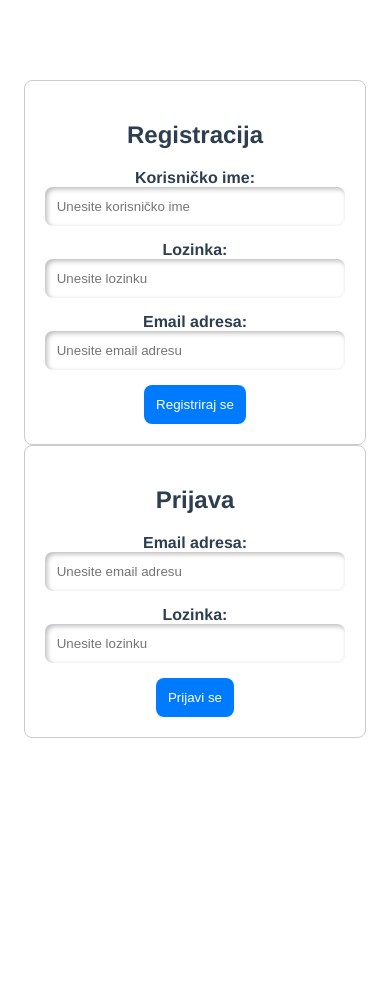
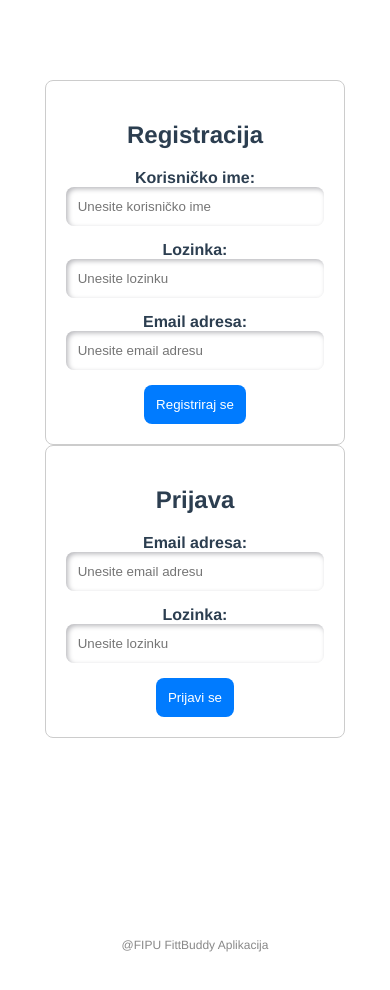
Before and after one commit to FilipSlavic5/frontend.slavicfilip, a Vue app: page /register in a window 390 px wide. Shown: the top 990 px of the page. Before the commit the page ends 844 px from the top, so only its background shows below. Built offline with nearby package versions, Linux system fonts and the light colour scheme.

Commit message:
Update Register.vue

```diff
--- a/src/views/Register.vue
+++ b/src/views/Register.vue
@@ -1,5 +1,6 @@
 <template>
   <div class="registration-container">
+    <div class="forms-container">
       <div class="registration-form">
         <h2>Registracija</h2>
         <form @submit.prevent="handleRegister">
@@ -19,7 +20,7 @@
         </form>
       </div>
 
-    <!-- Prikaz login forme -->
+
       <div class="login-form">
         <h2>Prijava</h2>
         <form @submit.prevent="handleLogin">
@@ -35,8 +36,10 @@
         </form>
       </div>
     </div>
+
+    <div class="footer-text">@FIPU FittBuddy Aplikacija</div>
+  </div>
 </template>
-
 
 <script>
 import axios from 'axios';
@@ -44,9 +47,9 @@ import axios from 'axios';
 export default {
   data() {
     return {
-      username: '', // Definicija svojstva "username"
-      password: '', // Definicija svojstva "password"
-      email: '', // Ostala svojstva ako su potrebna
+      username: '',
+      password: '',
+      email: '',
       loginEmail: '',
       loginPassword: ''
     };
@@ -61,7 +64,7 @@ export default {
           password: this.password
         });
         if (response.data) {
-          this.$store.dispatch('loginUser', {email: this.email, password: this.password});
+          this.$store.dispatch('loginUser', { email: this.email, password: this.password });
           this.$router.push('/main');
           console.log('Registracija uspješna:', response.data);
         }
@@ -70,13 +73,13 @@ export default {
         if (error.response) {
           console.error('Status:', error.response.status);
           console.error('Poruka:', error.response.data);
-    } else if (error.request) {   console.error('Detalji o zahtjevu:', error.request);
+        } else if (error.request) {
+          console.error('Detalji o zahtjevu:', error.request);
         } else {
-      // Ako se dogodila greška prilikom postavljanja zahtjeva, ispiši generičku poruku
+
           console.error('Došlo je do greške prilikom postavljanja zahtjeva:', error.message);
         }
       }
-
     },
     async handleLogin() {
       try {
@@ -85,7 +88,7 @@ export default {
           password: this.loginPassword
         });
         if (response.data) {
-          this.$store.dispatch('loginUser', {email: this.loginEmail, password: this.loginPassword});
+          this.$store.dispatch('loginUser', { email: this.loginEmail, password: this.loginPassword });
           this.$router.push('/main');
           console.log('Prijava uspješna:', response.data);
         }
@@ -99,11 +102,18 @@ export default {
 
 <style scoped>
 .registration-container {
-  display: flex; /* Koristimo flexbox za horizontalni raspored */
+  display: flex;
+  flex-direction: column;
+  align-items: center;
   max-width: 100%;
-  margin: 40px auto; /* Centriranje komponente */
+  margin: 40px auto;
   padding: 20px;
-  justify-content: space-around; /* Razmak između formi */
+}
+
+.forms-container {
+  display: flex;
+  justify-content: space-around;
+  width: 100%;
 }
 
 .registration-form,
@@ -111,7 +121,15 @@ export default {
   border: 1px solid #ccc;
   border-radius: 8px;
   padding: 20px;
-  width: 45%; /* Širina svake forme */
+  width: 45%;
+  box-sizing: border-box;
+}
+
+.footer-text {
+  text-transform: uppercasee;
+  font-size: 12px;
+  color: #888;
+  margin-top: 200px;
 }
 
 .form-group {
@@ -123,16 +141,16 @@ label {
 }
 
 .input-field {
-  padding: 12px; /* Povećavamo padding za input polje */
+  padding: 12px;
   border: none;
   border-radius: 8px;
-  box-shadow: inset 2px 2px 5px #bababe, inset -5px -5px 10px #fff; /* Neumorfizam - unutarnje sjene */
-  transition: box-shadow 0.3s ease; /* Mikro-interakcije - prijelaz */
-  width: calc(100% - 24px); /* Smanjujemo širinu zbog paddinga */
+  box-shadow: inset 2px 2px 5px #bababe, inset -5px -5px 10px #fff;
+  transition: box-shadow 0.3s ease;
+  width: calc(100% - 24px);
 }
 
 .input-field:focus {
-  box-shadow: inset 1px 1px 2px #bababe, inset -1px -1px 2px #fff; /* Neumorfizam - sjene za fokus */
+  box-shadow: inset 1px 1px 2px #bababe, inset -1px -1px 2px #fff;
 }
 
 .submit-button {
@@ -142,25 +160,25 @@ label {
   background-color: #007bff;
   color: #fff;
   cursor: pointer;
-  transition: background-color 0.3s, transform 0.3s ease; /* Mikro-interakcije - prijelaz */
+  transition: background-color 0.3s, transform 0.3s ease;
 }
 
 .submit-button:hover {
-  background-color: #0056b3; /* Promjena boje na hover */
-  transform: translateY(-2px); /* Dizanje gumba na hover */
-  box-shadow: 0 4px 8px rgba(0, 0, 0, 0.2); /* Mikro-interakcije - vanjska sjena */
+  background-color: #0056b3;
+  transform: translateY(-2px);
+  box-shadow: 0 4px 8px rgba(0, 0, 0, 0.2);
 }
 
-/* Dodavanje stilova za responzivnost */
+
 @media only screen and (max-width: 768px) {
-  .registration-container {
-    flex-direction: column; /* Za manje ekrane, prebacujemo na vertikalni raspored */
-    align-items: center; /* Centriramo elemente */
+  .forms-container {
+    flex-direction: column;
+    align-items: center;
   }
 
   .registration-form,
   .login-form {
-    width: 90%; /* Smanjujemo širinu formi za manje ekrane */
+    width: 90%;
   }
 }
 </style>
```
Lines whose indentation alone changed are shown as unchanged.
